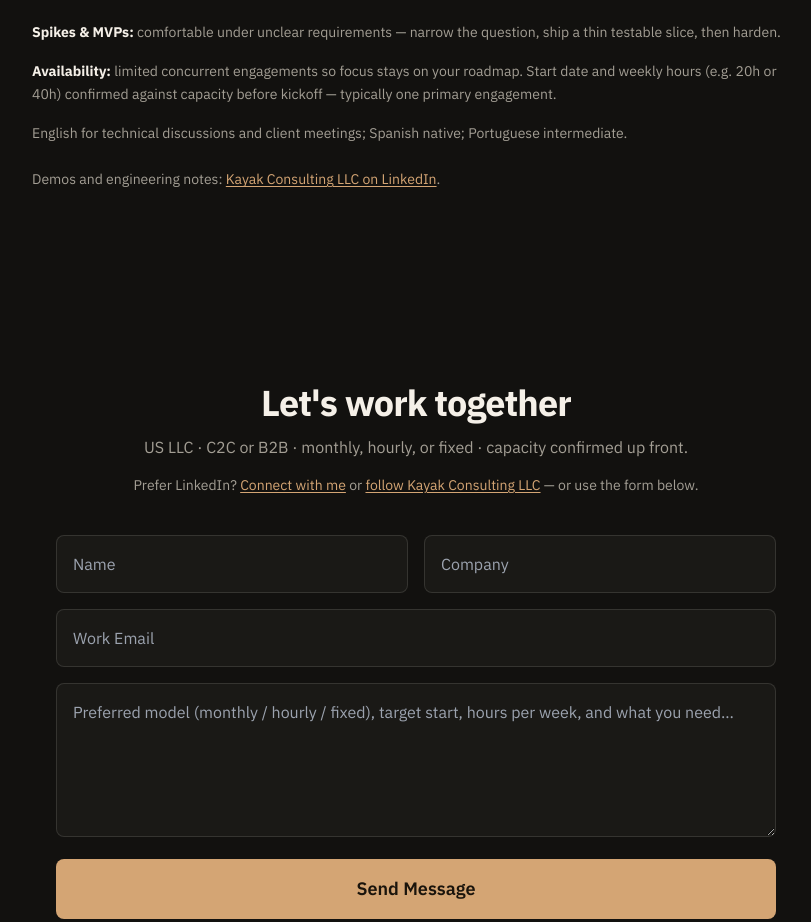
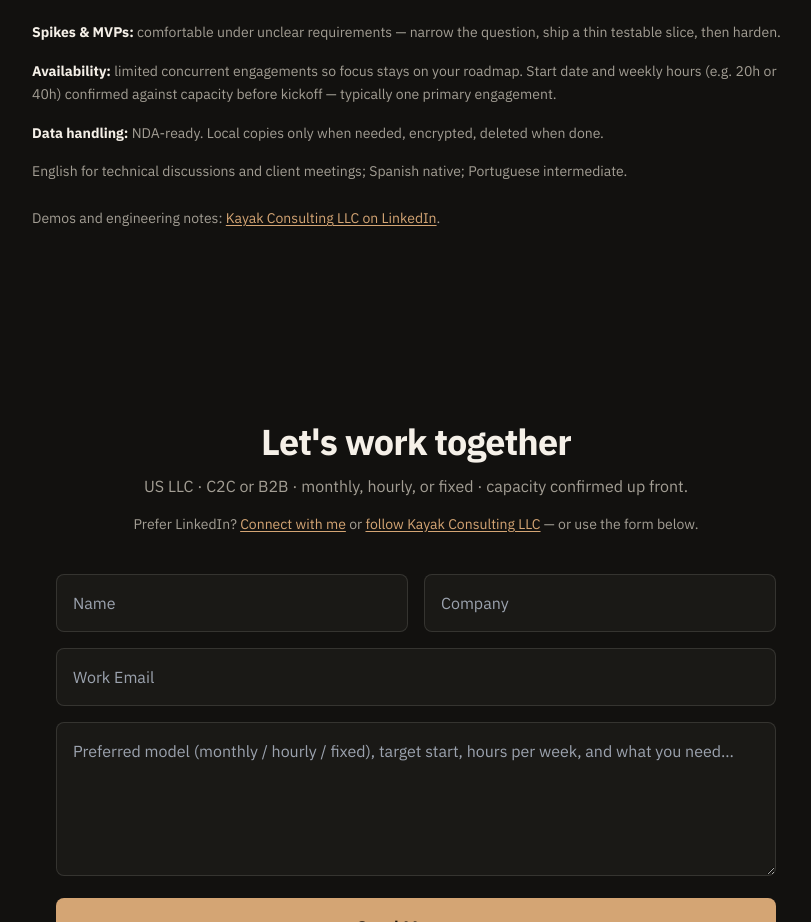
Before and after one commit to sistemasjavadoo/kayak-consulting, a website: page index.html in a window 1280 px wide. Shown: the part 2480-3402 px from the top of the page, without its empty margins (224-1035 px from the left). Drawn offline with nearby package versions, Linux system fonts and the light colour scheme.

Commit message:
Added nda policy

```diff
--- a/index.html
+++ b/index.html
@@ -1498,6 +1498,10 @@
         </p>
 
         <p class="mt-4 text-sm leading-relaxed text-[var(--muted)]">
+            <strong class="text-[var(--ink)]">Data handling:</strong> NDA-ready. Local copies only when needed, encrypted, deleted when done.
+        </p>
+
+        <p class="mt-4 text-sm leading-relaxed text-[var(--muted)]">
             English for technical discussions and client meetings; Spanish native; Portuguese intermediate.
         </p>
 
```
